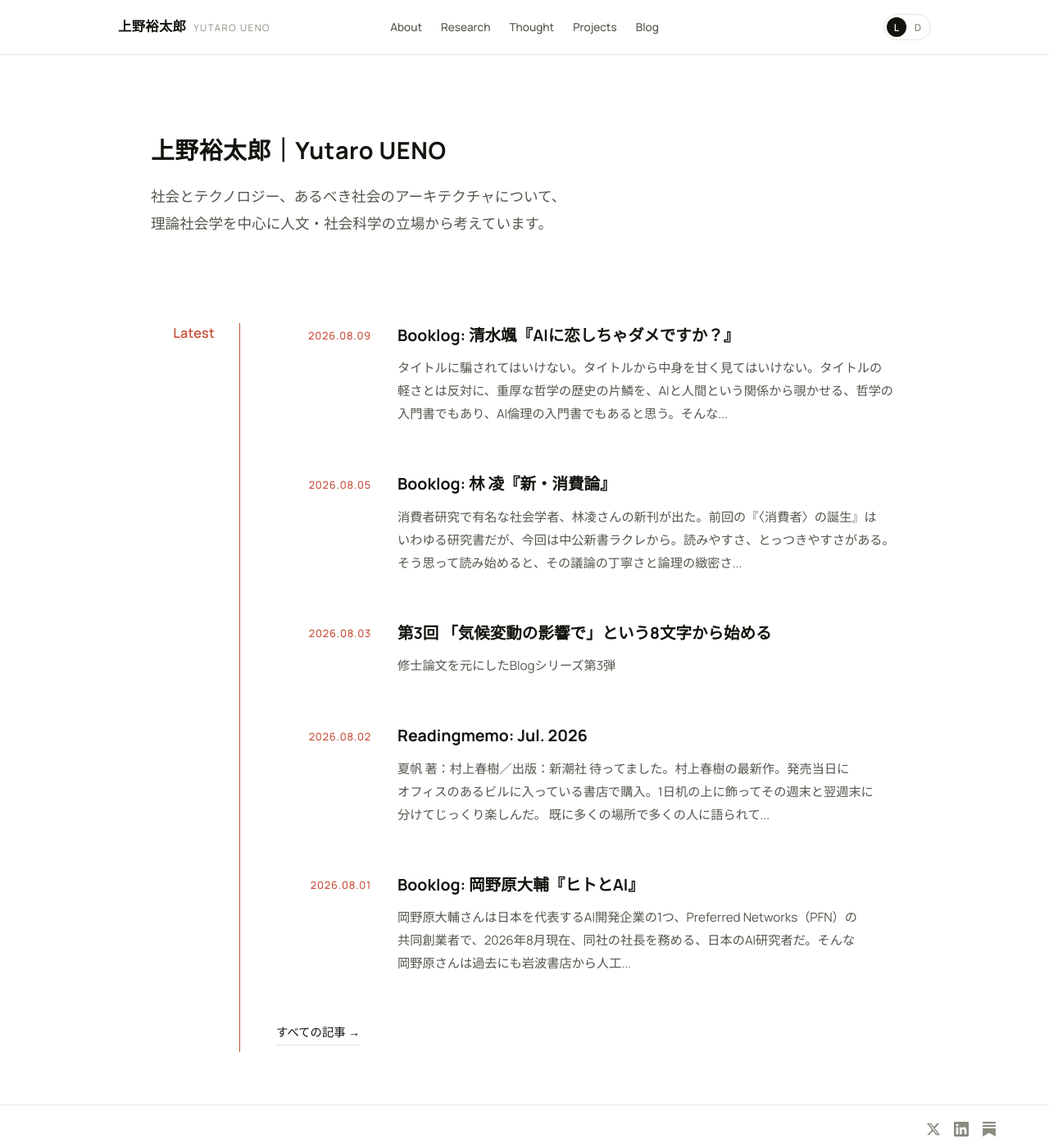
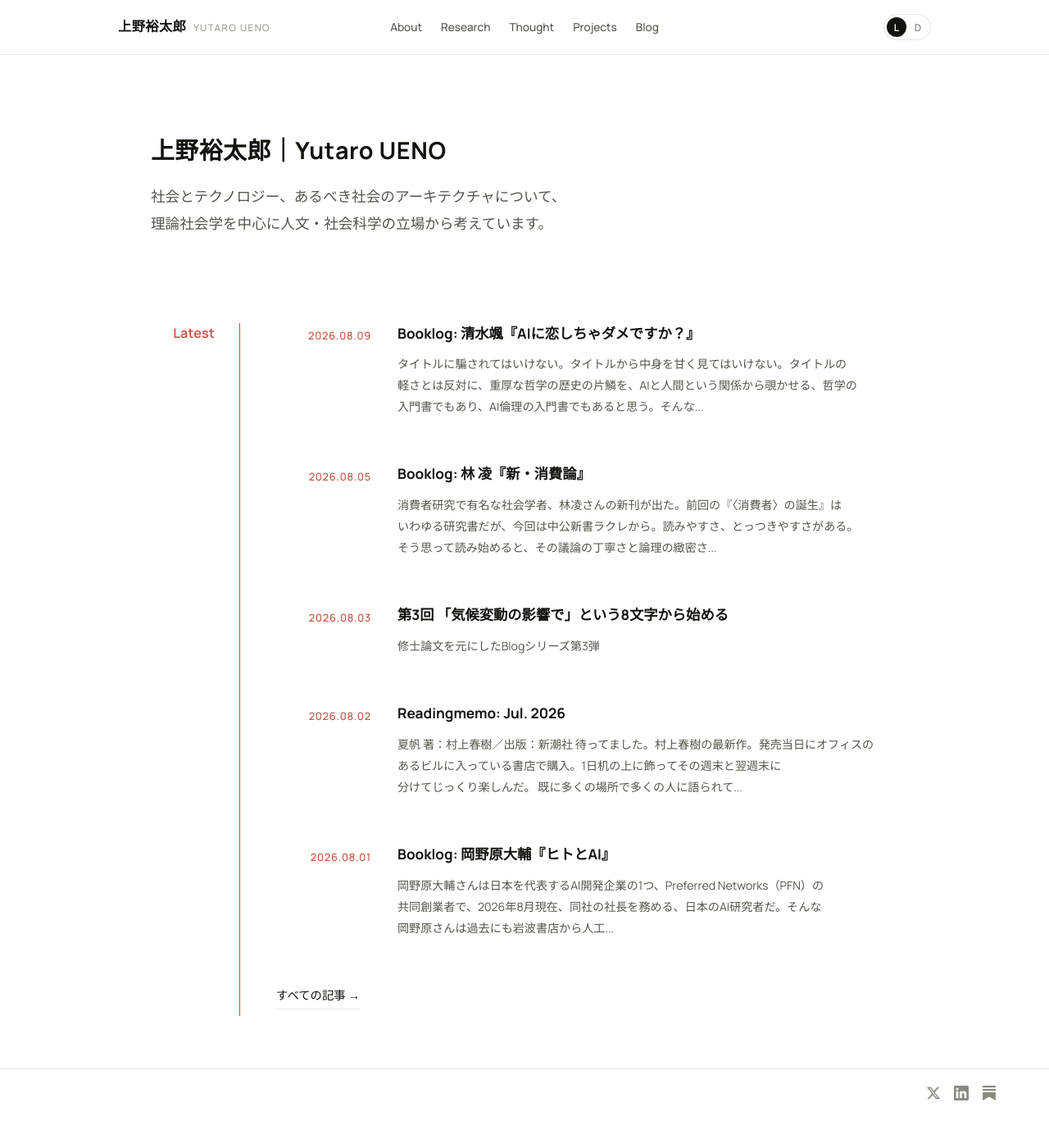
Before and after one commit to yutaro0518/website, a Jekyll site: the page built from index.html, in a window 1280 px wide and 1400 px high. Shown: the whole window at 82% size. Built offline with Jekyll 4.4.1, drawn with Linux system fonts in a browser that asks for light colours.

Commit message:
トップの記事タイトルと抜粋を少し小さく
- タイトル: clamp(1.06rem, 1.7vw, 1.22rem) → clamp(.98rem, 1.35vw, 1.1rem)
  行間を 1.5 → 1.55 に広げて詰まって見えないように
- 抜粋: .95rem → .88rem（上マージンも 12px → 11px）
- asset_version 17

タイトルと抜粋の大小関係は保ち、見出しとの階層も崩していない。
デスクトップ幅で目視確認済み。

Co-Authored-By: Claude Sonnet 5 <noreply@anthropic.com>

```diff
--- a/_config.yml
+++ b/_config.yml
@@ -13,7 +13,7 @@ plugins:
   - jekyll-redirect-from   # 統合で消えた /bio/ を /about/ へ301転送（SEO維持）
 
 # アセットのキャッシュ更新用（style.css?v= に使う）。CSSを変えたら数字を上げる
-asset_version: 16
+asset_version: 17
 
 # トップの顔写真（任意）。画像を置いてパスを書くと表示される。未設定なら文章のみ
 # portrait: /images/portrait.jpg
--- a/style.css
+++ b/style.css
@@ -278,16 +278,16 @@ strong { color: var(--accent); font-weight: 600; }
 }
 .post-feed__ttl {
   display: block;
-  font-size: clamp(1.06rem, 1.7vw, 1.22rem);
+  font-size: clamp(.98rem, 1.35vw, 1.1rem);
   font-weight: 700;
-  line-height: 1.5;
+  line-height: 1.55;
   color: var(--ink);
 }
 .post-feed__ex {
   display: block;
   max-width: 42em;
-  margin-top: 12px;
-  font-size: .95rem;
+  margin-top: 11px;
+  font-size: .88rem;
   line-height: 1.85;
   color: var(--ink-soft);
 }
```
